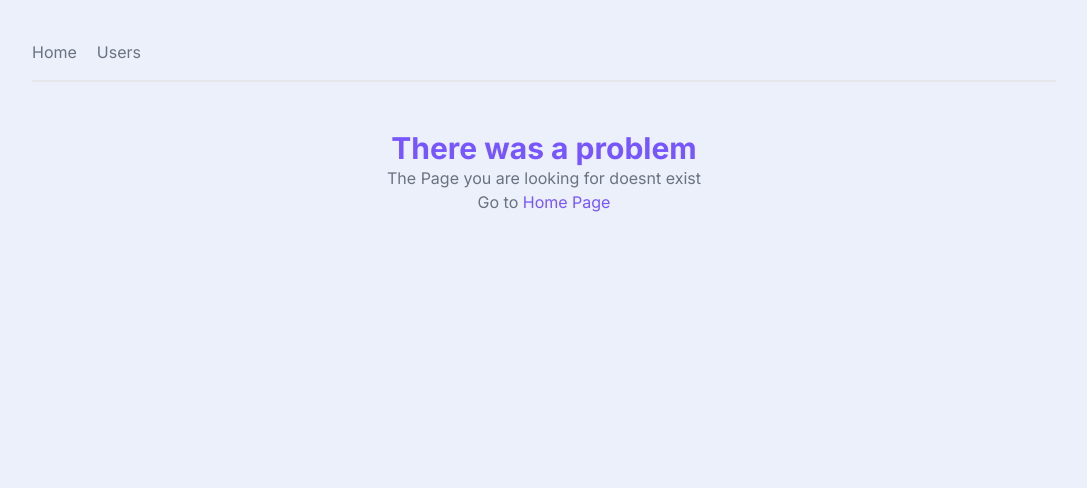
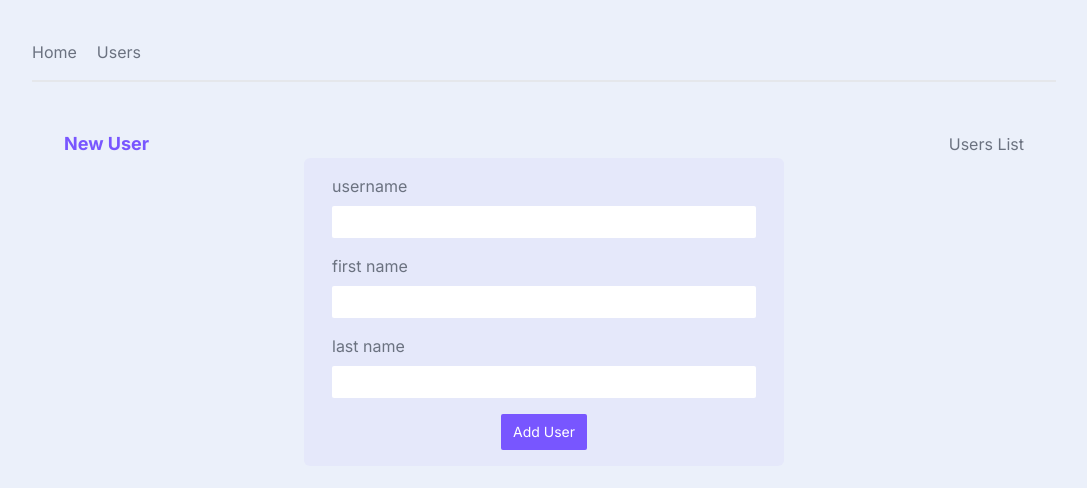
Before and after one commit to Lambertn33/fullstack-next-app, a Next.js app: page /users/create in a window 1280 px wide. Before the commit this address had no page. Shown: the top 488 px of the page, without its empty margins (96-1183 px from the left). Built offline with nearby package versions, Linux system fonts and the light colour scheme.

Commit message:
feat: create user

```diff
--- a/app/globals.css
+++ b/app/globals.css
@@ -62,3 +62,27 @@ main nav {
 .card p {
   @apply my-4 text-sm leading-6;
 }
+
+/* form styles */
+form {
+  @apply
+    py-4 px-7
+    bg-primary
+    bg-opacity-5
+    rounded-md
+    block
+    mx-auto
+    min-w-fit w-1/4;
+}
+form label {
+  @apply block;
+}
+form input {
+  @apply
+    block
+    mt-2 my-4 px-2 py-1
+    rounded-sm w-full;
+}
+form button {
+  @apply block mx-auto;
+}
--- /dev/null
+++ b/app/users/create/page.tsx
@@ -0,0 +1,17 @@
+import React from "react";
+import UserForm from "@/components/users/UserForm";
+import Link from "next/link";
+
+const CreateUser = () => {
+  return (
+    <main>
+      <div className="flex items-center justify-between">
+        <h2>New User</h2>
+        <Link href="/users">Users List</Link>
+      </div>
+      <UserForm />
+    </main>
+  );
+};
+
+export default CreateUser;
--- a/app/users/page.tsx
+++ b/app/users/page.tsx
@@ -1,24 +1,21 @@
-import React, {Suspense} from 'react'
-import UsersList from '@/components/users/UsersList'
-import Loading from './loading'
+import React, { Suspense } from "react";
+import UsersList from "@/components/users/UsersList";
+import Loading from "./loading";
+import Link from "next/link";
 
 const Users = () => {
   return (
     <main>
-     <nav>
-        <div>
-          <h2>Users</h2>
-          <p>
-            <small>Currently available users</small>
-          </p>
-        </div>
-      </nav>
+      <div className="flex items-center justify-between">
+        <h2>New User</h2>
+        <Link href="/users/create">Create New</Link>
+      </div>
 
-        <Suspense fallback={<Loading />}>
+      <Suspense fallback={<Loading />}>
         <UsersList />
-        </Suspense>
+      </Suspense>
     </main>
-  )
-}
+  );
+};
 
-export default Users
+export default Users;
--- /dev/null
+++ b/components/users/UserForm.tsx
@@ -0,0 +1,74 @@
+"use client";
+
+import React from "react";
+import { useRouter } from "next/navigation";
+import { useState } from "react";
+import { UserInterface } from "@/interfaces/users.interface";
+import { createUser } from "@/services/users.services";
+
+const TicketForm = () => {
+  const router = useRouter();
+
+  const [user, setUser] = useState({
+    username: "",
+    firstname: "",
+    lastname: "",
+    isSubmitting: false,
+  });
+
+  const inputChangedHandler = (input: any, value: any) => {
+    setUser((prevValues) => {
+      return {
+        ...prevValues,
+        [input]: value,
+      };
+    });
+  };
+
+  const createUserHandler = async (e: React.FormEvent) => {
+    e.preventDefault();
+    const newUser: UserInterface = {
+      username: user.username,
+      firstname: user.firstname,
+      lastname: user.lastname,
+    };
+
+    try {
+      await createUser(newUser);
+      router.refresh();
+      router.push("/users");
+    } catch (error) {
+      console.log(error);
+    }
+  };
+
+  return (
+    <form className="w-1/2" onSubmit={createUserHandler}>
+      <label>username</label>
+      <input
+        type="text"
+        value={user.username}
+        onChange={(e) => inputChangedHandler("username", e.target.value)}
+      />
+
+      <label>first name</label>
+      <input
+        type="text"
+        value={user.firstname}
+        onChange={(e) => inputChangedHandler("firstname", e.target.value)}
+      />
+
+      <label>last name</label>
+      <input
+        type="text"
+        value={user.lastname}
+        onChange={(e) => inputChangedHandler("lastname", e.target.value)}
+      />
+      <button className="btn-primary" disabled={user.isSubmitting}>
+        {user.isSubmitting ? "Please wait..." : "Add User"}
+      </button>
+    </form>
+  );
+};
+
+export default TicketForm;
--- a/data/users.json
+++ b/data/users.json
@@ -1 +1 @@
-[{"id":"767395","username":"Lamb","firstname":"Nseng","lastname":"Lamb edited"}]
+[{"id":"767395","username":"Lamb","firstname":"Nseng","lastname":"Lamb edited"},{"id":"953778","username":"Gimmy","firstname":"Lambert","lastname":"Nsengimana"}]
--- a/interfaces/users.interface.ts
+++ b/interfaces/users.interface.ts
@@ -1,5 +1,5 @@
 export interface UserInterface {
-  id: string,
+  id?: string,
   username?: string;
   firstname: string;
   lastname: string;
--- a/store/users/users-slice.ts
+++ b/store/users/users-slice.ts
@@ -15,7 +15,7 @@ const initialState: UserState = {
 };
 
 const usersSlice = createSlice({
-  name: "user",
+  name: "users",
   initialState,
   reducers: {
     fetchUsersPending: (state) => {
```
Also changed, not shown: 1 other file (tests, documents, lock files or other folders).
